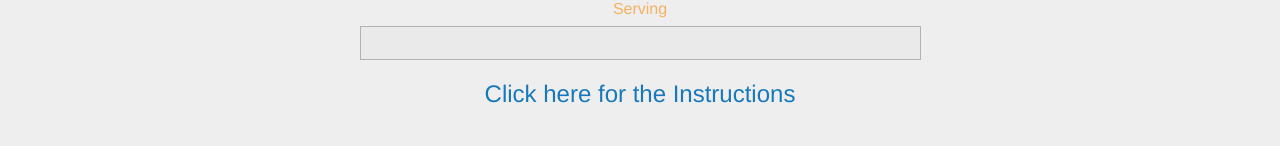
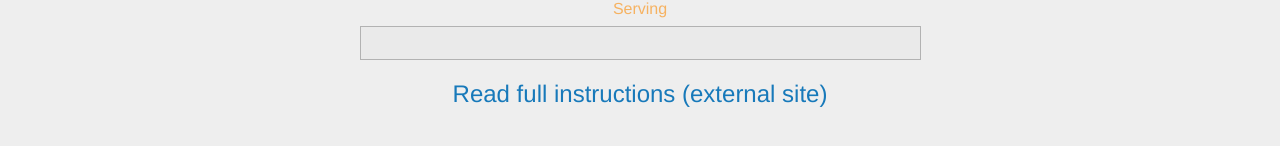
Before and after one commit to danielfan-pro/foodle-node, a React (Vite) app: page /recipes/1 in a window 1280 px wide. Shown: the part 198-344 px from the top of the page. Built offline with nearby package versions, Linux system fonts and the light colour scheme; no server answers.

Commit message:
Polish dark-mode inputs and recipe external-link label

```diff
--- a/src/components/RecipeShow.jsx
+++ b/src/components/RecipeShow.jsx
@@ -17,8 +17,13 @@ const RecipeShow = (props) => {
             dangerouslySetInnerHTML={{ __html: `${props.recipe.summary}` }}
           />
         </div>
-        <a href={`${props.recipe.sourceUrl}`} className="recipe-instruction">
-          Click here for the Instructions
+        <a
+          href={`${props.recipe.sourceUrl}`}
+          className="recipe-instruction"
+          target="_blank"
+          rel="noopener noreferrer"
+        >
+          Read full instructions (external site)
         </a>
       </div>
     </div>
--- a/src/index.css
+++ b/src/index.css
@@ -63,6 +63,21 @@ h2, h3, h5, h6, p { color: var(--logo-blue); }
 .grid-x.grid-margin-x .cell p { margin: 0.08rem 0 0.45rem; line-height: 1.25; }
 .text-left { text-align: left; }
 .dark { background-color: #303030; color: #fff; transition: background-color 0.4s ease-in-out; }
+.dark .search-bar .input-group .input-group-field,
+.dark .search-bar .input-group input[type="text"] {
+  background-color: #1f1f1f;
+  color: #f2f2f2;
+  border: 1px solid #4a4a4a;
+}
+.dark .search-bar .input-group .input-group-field::placeholder,
+.dark .search-bar .input-group input[type="text"]::placeholder {
+  color: #b8b8b8;
+}
+.dark .search-bar .input-group .input-group-field:focus,
+.dark .search-bar .input-group input[type="text"]:focus {
+  border-color: var(--logo-blue);
+  box-shadow: 0 0 0 1px rgba(76, 188, 214, 0.35);
+}
 .light { background-color: #eeeeee; color: #333; transition: background-color 0.4s ease-in-out; }
 .dark-mode-toggle { display: inline-flex; align-items: center; justify-content: center; width: 2rem; height: 2rem; margin: 0; padding: 0; font-size: 1.6rem; line-height: 1; cursor: pointer; }
 .footer { position: fixed; left: 0; bottom: 0; width: 100%; background-color: #303030; color: #ffffff; text-align: center; padding: 1rem; }
```
